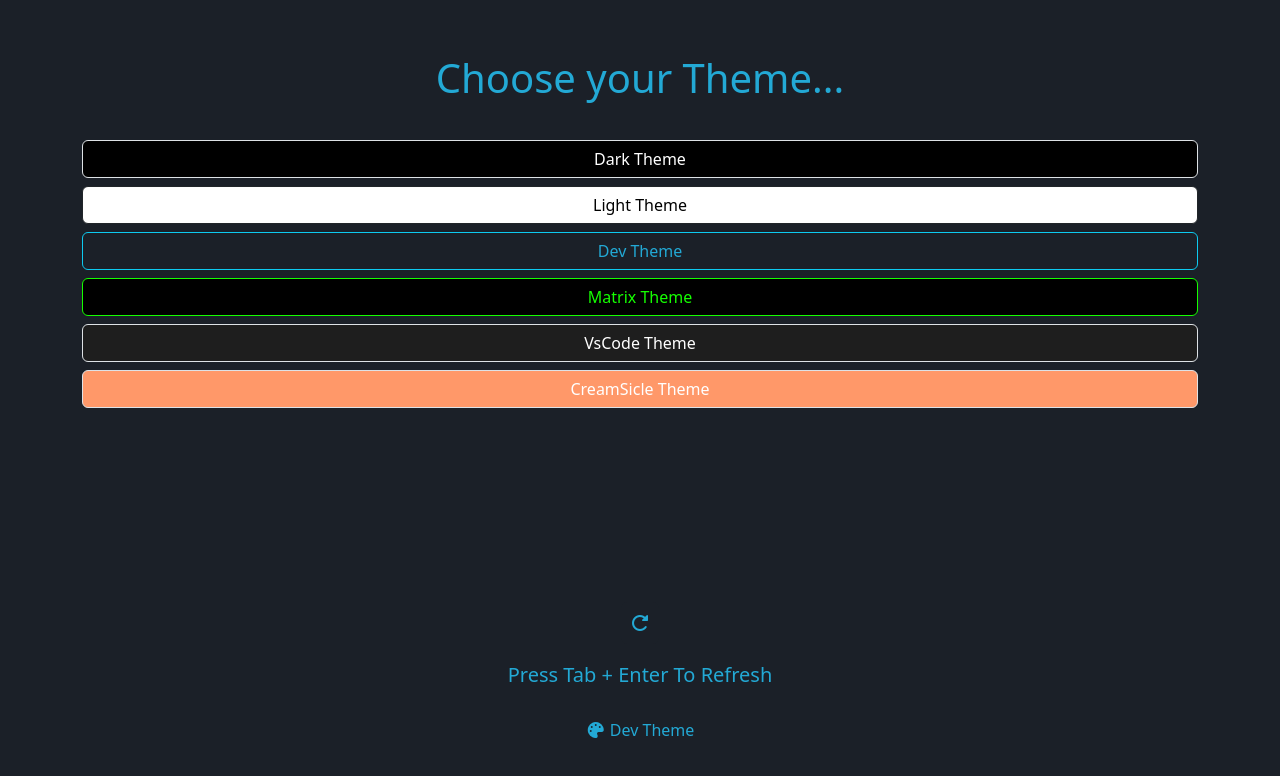
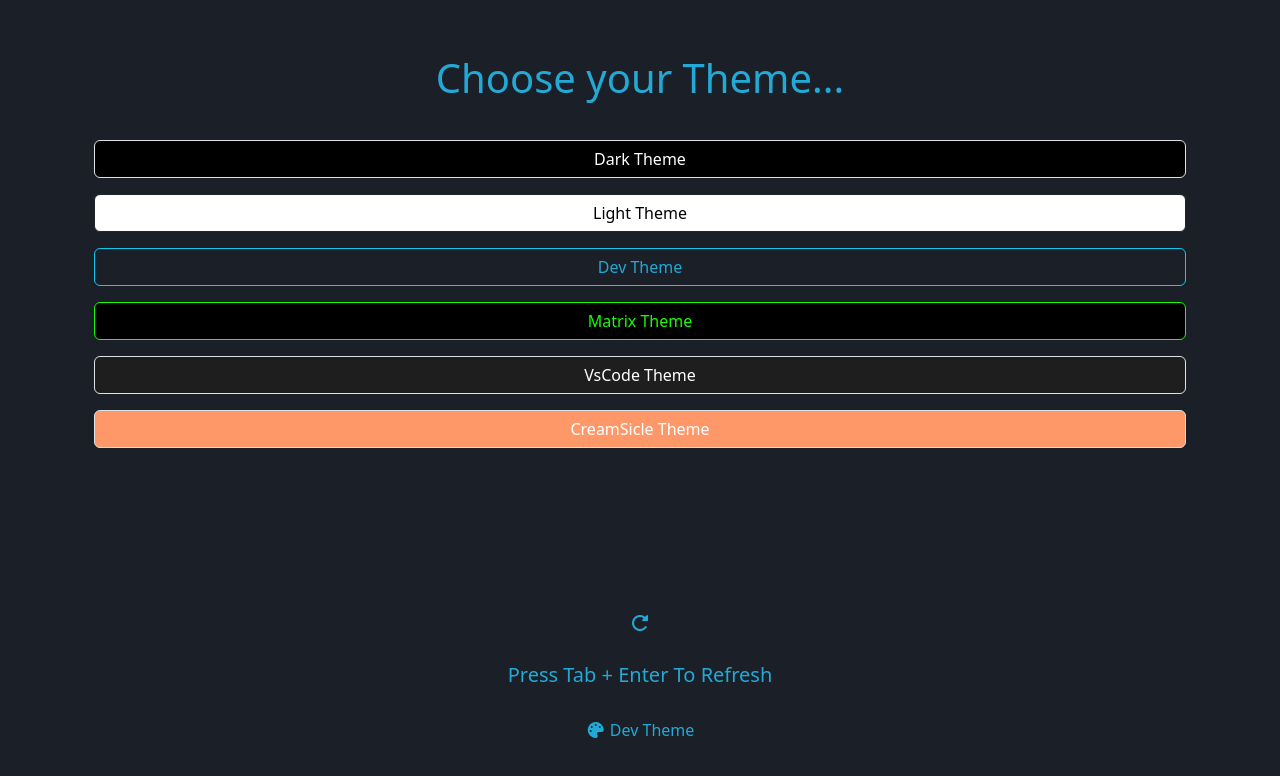
Before and after one commit to Apridonidze/typing-app, a React (Vite) app: page / in a window 1280 px wide. Both pictures are taken after a click on the element "Dev Theme". Shown: the top 776 px of the page. Built offline with nearby package versions, Linux system fonts and the light colour scheme.

Commit message:
moved buttons to ThemeButtons.jsx

```diff
--- a/src/components/ThemeButtons.jsx
+++ b/src/components/ThemeButtons.jsx
@@ -1,6 +1,22 @@
-const ThemeButtons = ( {  } ) => {
+const ThemeButtons = ( { handleThemeButtons } ) => {
+
+    const darkTheme = {theme : 'Dark Theme',backgroundColor: 'black', color : 'white'}
+    const lightTheme = {theme : 'Light Theme',backgroundColor : 'white', color: 'black'}
+    const devTheme = {theme : 'Dev Theme',backgroundColor : '#1b2028', color : '#23a9d5'}
+    const matrixTheme = {theme : 'Matrix Theme',backgroundColor : '#000000 ', color : '#15ff00'}
+    const vsCodeTheme = {theme : 'VsCode Theme',backgroundColor: '#1e1e1e', color : 'white'}
+    const creamsicle = {theme : 'CreamSicle Theme',backgroundColor: '#ff9869' , color : 'white'}
+
+
     return(
-        <div className="theme-buttons-container">
+        <div className="theme-buttons-container container d-flex flex-column gap-3">
+
+            <button style={{background : darkTheme.backgroundColor,color : darkTheme.color}} className="dark-theme-btn btn btn-md border border-1" onClick={() => handleThemeButtons(darkTheme)}>{darkTheme.theme}</button>
+            <button style={{background : lightTheme.backgroundColor,color : lightTheme.color}} className="light-theme-btn btn btn-md border border-1 border-dark" onClick={() => handleThemeButtons(lightTheme)}>{lightTheme.theme}</button>
+            <button style={{background : devTheme.backgroundColor,color : devTheme.color}} className="dev-theme-btn btn btn-md border border-1 border-info" onClick={() => handleThemeButtons(devTheme)}>{devTheme.theme}</button>
+            <button style={{background : matrixTheme.backgroundColor,color : matrixTheme.color , border: '1px solid #15ff00'}} className="matrix-theme-btn btn btn-md" onClick={() => handleThemeButtons(matrixTheme)}>{matrixTheme.theme}</button>
+            <button style={{background : vsCodeTheme.backgroundColor,color : vsCodeTheme.color}} className="vsCode-theme-btn btn btn-md border border-1" onClick={() => handleThemeButtons(vsCodeTheme)}>{vsCodeTheme.theme}</button>
+            <button style={{background : creamsicle.backgroundColor,color : creamsicle.color}} className="creamsicle-theme-btn btn btn-md border border-1" onClick={() => handleThemeButtons(creamsicle)}>{creamsicle.theme}</button>
 
         </div>
     );
--- a/src/containers/Theme.jsx
+++ b/src/containers/Theme.jsx
@@ -1,12 +1,6 @@
-const Theme = ({handleThemeButtons, themes,theme}) => {
+import ThemeButtons from "../components/ThemeButtons"
 
-
-  const darkTheme = {theme : 'Dark Theme',backgroundColor: 'black', color : 'white'}
-  const lightTheme = {theme : 'Light Theme',backgroundColor : 'white', color: 'black'}
-  const devTheme = {theme : 'Dev Theme',backgroundColor : '#1b2028', color : '#23a9d5'}
-  const matrixTheme = {theme : 'Matrix Theme',backgroundColor : '#000000 ', color : '#15ff00'}
-  const vsCodeTheme = {theme : 'VsCode Theme',backgroundColor: '#1e1e1e', color : 'white'}
-  const creamsicle = {theme : 'CreamSicle Theme',backgroundColor: '#ff9869' , color : 'white'}
+const Theme = ({handleThemeButtons}) => {
 
 
     return(
@@ -14,12 +8,7 @@ const Theme = ({handleThemeButtons, themes,theme}) => {
 
             <span className="fs-1 pt-5 pb-4">Choose your Theme...</span>
 
-                <button style={{background : darkTheme.backgroundColor,color : darkTheme.color}} className="dark-theme-btn btn btn-md border border-1" onClick={() => handleThemeButtons(darkTheme)}>{darkTheme.theme}</button>
-                <button style={{background : lightTheme.backgroundColor,color : lightTheme.color}} className="light-theme-btn btn btn-md border border-1 border-dark" onClick={() => handleThemeButtons(lightTheme)}>{lightTheme.theme}</button>
-                <button style={{background : devTheme.backgroundColor,color : devTheme.color}} className="dev-theme-btn btn btn-md border border-1 border-info" onClick={() => handleThemeButtons(devTheme)}>{devTheme.theme}</button>
-                <button style={{background : matrixTheme.backgroundColor,color : matrixTheme.color , border: '1px solid #15ff00'}} className="matrix-theme-btn btn btn-md" onClick={() => handleThemeButtons(matrixTheme)}>{matrixTheme.theme}</button>
-                <button style={{background : vsCodeTheme.backgroundColor,color : vsCodeTheme.color}} className="vsCode-theme-btn btn btn-md border border-1" onClick={() => handleThemeButtons(vsCodeTheme)}>{vsCodeTheme.theme}</button>
-                <button style={{background : creamsicle.backgroundColor,color : creamsicle.color}} className="creamsicle-theme-btn btn btn-md border border-1" onClick={() => handleThemeButtons(creamsicle)}>{creamsicle.theme}</button>
+           <ThemeButtons handleThemeButtons={handleThemeButtons} />
 
         </div>
     )
```
